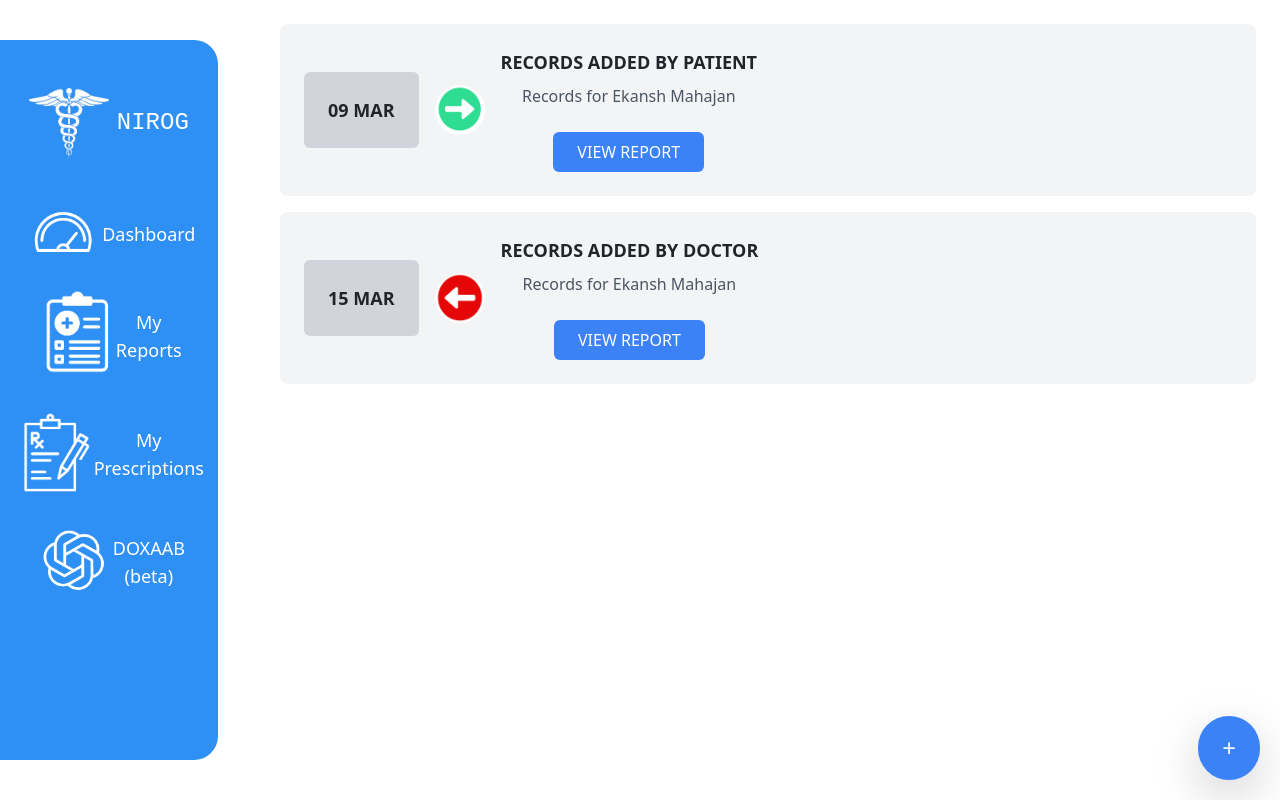
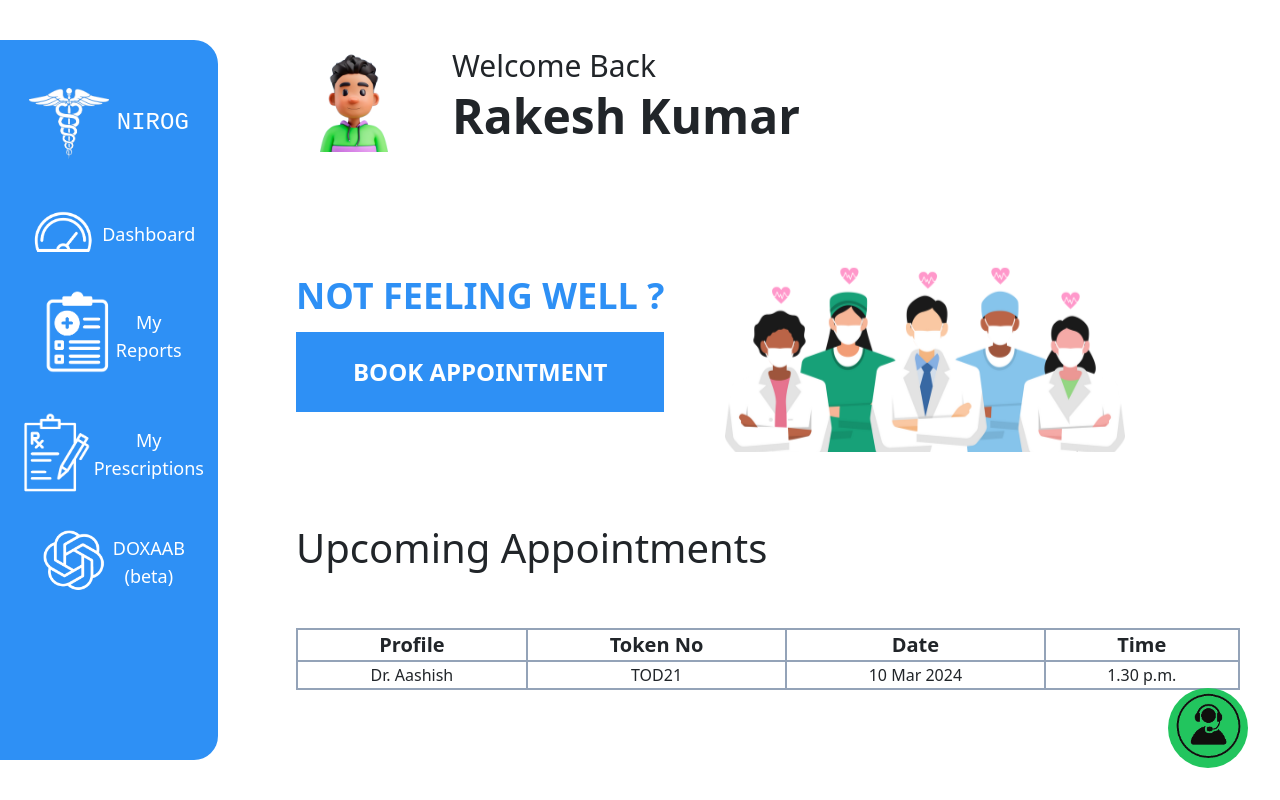
Before and after one commit to adityaS-123/the_Trailblazers, a React (Create React App) app in the folder front-end/: page /mydashboard in a window 1280 px wide. Built offline with nearby package versions, Linux system fonts and the light colour scheme; the HTML template or start-up script is replaced by a standard one.

Commit message:
changed default

```diff
--- a/front-end/src/components/dashboard/page.jsx
+++ b/front-end/src/components/dashboard/page.jsx
@@ -8,7 +8,7 @@ import Doxaab from './components/Doxaab'
 import RegistrationForm from './components/RegistrationForm'
 
 const Page = () => {
-  const [currentViewingMode, setCurrentViewingMode] = useState('report')
+  const [currentViewingMode, setCurrentViewingMode] = useState('landing')
 
 
   const changeFromComp = (value) => {
```
